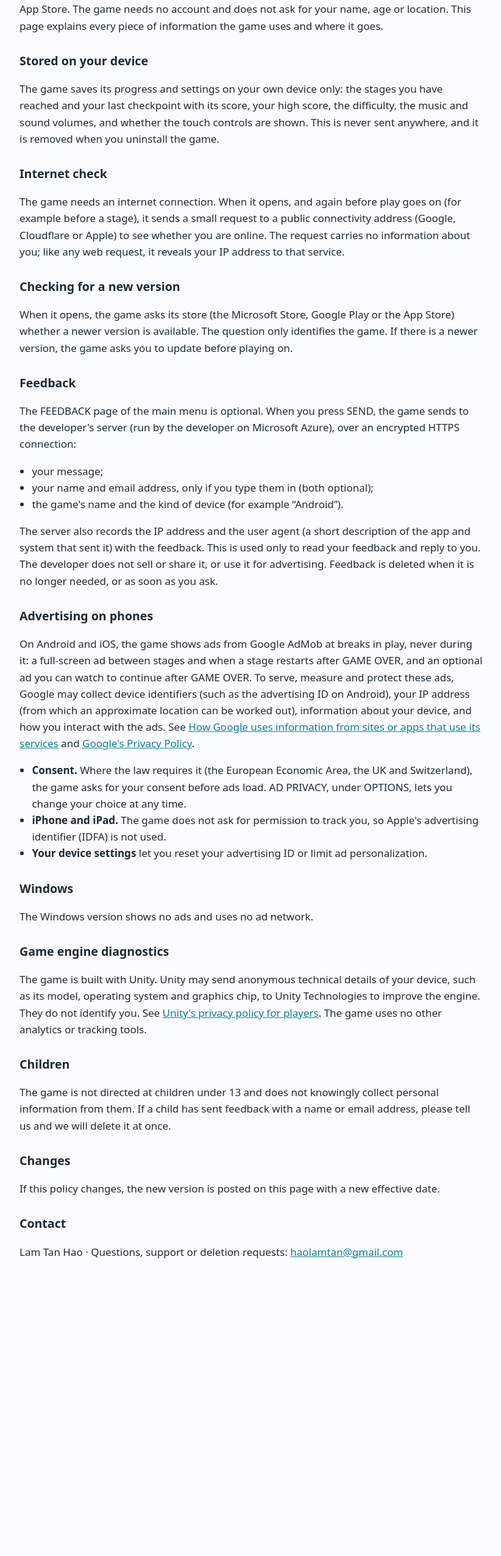
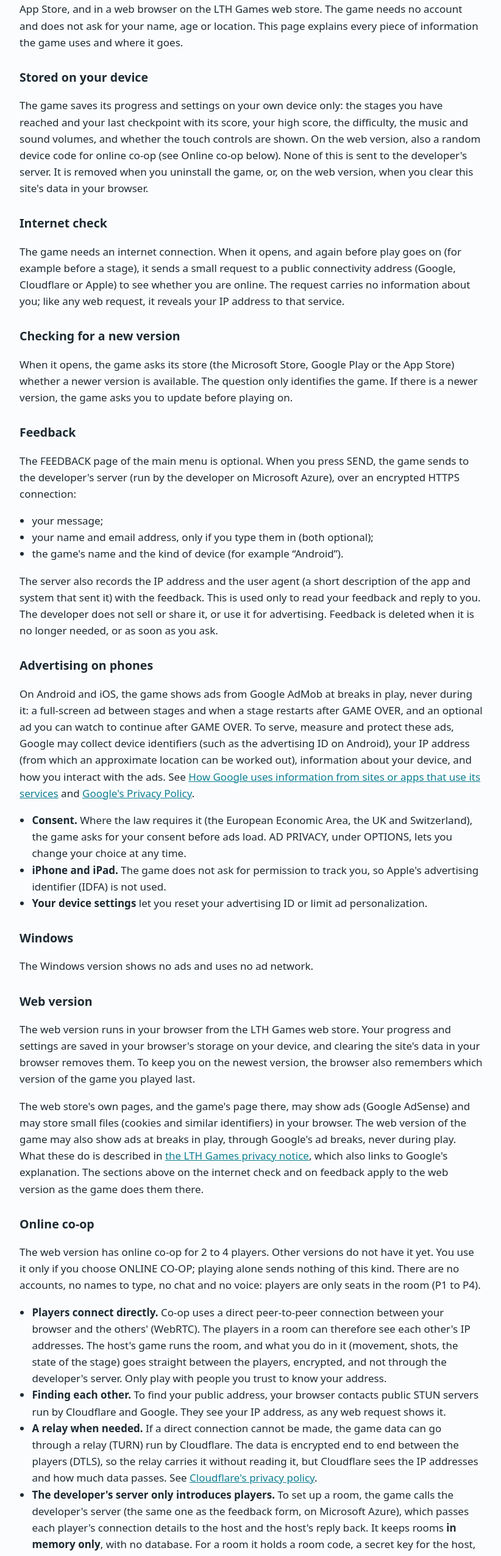
Before and after one commit to tanhao123/lth-apps, a plain HTML site: page games/gunforce/privacy-policy.html in a window 1280 px wide. Shown: the part 180-2731 px from the top of the page at 61% size, without its empty margins (228-1050 px from the left). Before the commit the page ends 2327 px from the top, so only its background shows below. Drawn offline with Linux system fonts and the light colour scheme.

Commit message:
Gunforce: the web version and its online co-op in the privacy policy

```diff
--- a/games/gunforce/privacy-policy.html
+++ b/games/gunforce/privacy-policy.html
@@ -22,17 +22,19 @@
 <main>
 
 <h1>Gunforce – Privacy Policy</h1>
-<p class="meta">Effective 7 November 2026 · Developer: Lam Tan Hao · Windows, Android and iOS</p>
+<p class="meta">Effective 10 November 2026 · Developer: Lam Tan Hao · Windows, Android, iOS and the web</p>
 
 <p>This policy covers <strong>Gunforce</strong> (“LTH - Gunforce” on the App Store), a 2D side-scrolling
-run-and-gun action game by the developer Lam Tan Hao, on the Microsoft Store, Google Play and the App Store. The game
-needs no account and does not ask for your name, age or location. This page explains every piece of information the
+run-and-gun action game by the developer Lam Tan Hao, on the Microsoft Store, Google Play and the App Store, and in
+a web browser on the LTH Games web store. The game needs no account and does not ask for your name, age or location. This page explains every piece of information the
 game uses and where it goes.</p>
 
 <h2>Stored on your device</h2>
 <p>The game saves its progress and settings on your own device only: the stages you have reached and your last
 checkpoint with its score, your high score, the difficulty, the music and sound volumes, and whether the touch
-controls are shown. This is never sent anywhere, and it is removed when you uninstall the game.</p>
+controls are shown. On the web version, also a random device code for online co-op (see Online co-op below). None of
+this is sent to the developer's server. It is removed when you uninstall the game, or, on the web version, when you
+clear this site's data in your browser.</p>
 
 <h2>Internet check</h2>
 <p>The game needs an internet connection. When it opens, and again before play goes on (for example before a stage),
@@ -77,6 +79,55 @@ use its services</a> and <a href="https://policies.google.com/privacy">Google's
 <h2>Windows</h2>
 <p>The Windows version shows no ads and uses no ad network.</p>
 
+<h2>Web version</h2>
+<p>The web version runs in your browser from the LTH Games web store. Your progress and settings are saved in your
+browser's storage on your device, and clearing the site's data in your browser removes them. To keep you on the
+newest version, the browser also remembers which version of the game you played last.</p>
+<p>The web store's own pages, and the game's page there, may show ads (Google AdSense) and may store small files
+(cookies and similar identifiers) in your browser. The web version of the game may also show ads at breaks in play,
+through Google's ad breaks, never during play. What these do is described in
+<a href="https://happy-pebble-05a500d00.3.azurestaticapps.net/privacy">the LTH Games privacy notice</a>, which also
+links to Google's explanation. The sections above on the internet check and on feedback apply to the web version as
+the game does them there.</p>
+
+<h2>Online co-op</h2>
+<p>The web version has online co-op for 2 to 4 players. Other versions do not have it yet. You use it only if you
+choose ONLINE CO-OP; playing alone sends nothing of this kind. There are no accounts, no names to type, no chat and no
+voice: players are only seats in the room (P1 to P4).</p>
+<ul>
+  <li><strong>Players connect directly.</strong> Co-op uses a direct peer-to-peer connection between your browser
+      and the others' (WebRTC). The players in a room can therefore see each other's IP addresses. The host's game
+      runs the room, and what you do in it (movement, shots, the state of the stage) goes straight between the
+      players, encrypted, and not through the developer's server. Only play with people you trust to know your
+      address.</li>
+  <li><strong>Finding each other.</strong> To find your public address, your browser contacts public STUN servers run
+      by Cloudflare and Google. They see your IP address, as any web request shows it.</li>
+  <li><strong>A relay when needed.</strong> If a direct connection cannot be made, the game data can go through a relay
+      (TURN) run by Cloudflare. The data is encrypted end to end between the players (DTLS), so the relay carries it
+      without reading it, but Cloudflare sees the IP addresses and how much data passes. See
+      <a href="https://www.cloudflare.com/privacypolicy/">Cloudflare's privacy policy</a>.</li>
+  <li><strong>The developer's server only introduces players.</strong> To set up a room, the game calls the
+      developer's server (the same one as the feedback form, on Microsoft Azure), which passes each player's
+      connection details to the host and the host's reply back. It keeps rooms <strong>in memory only</strong>, with
+      no database. For a room it holds a room code, a secret key for the host, the game's name, the kind of platform
+      (“WebGL”) and build, and the connection details of players who are joining (these contain IP addresses and
+      ports). A room is removed when its host closes it, or about a minute after the host stops checking in, and a
+      join attempt expires after 90 seconds. Restarting the server also clears all rooms. The server does not write
+      these details to its own logs; what it does record is below.</li>
+  <li><strong>Limits on abuse.</strong> The server looks at your IP address to limit how many rooms and join requests
+      one address can make in a minute. These counters are kept in memory.</li>
+  <li><strong>Records the server's host keeps.</strong> The developer's server writes a short line when a room is
+      created or closed, with the room code, the game's name and the platform, and no IP address. Separately, the
+      web server's host (Microsoft Azure) keeps standard access logs, which include IP addresses and the addresses
+      requested, for 3 days and then deletes them.</li>
+  <li><strong>Your device code.</strong> The game makes a random code, which is not linked to you, and saves it in
+      your browser. When you join a room it is sent to the host over the direct
+      connection, so that if you drop out you can get your seat back. It is never sent to the developer's server, and
+      the host's game keeps it only while the room lasts. Clearing the site's data in your browser deletes it.</li>
+  <li><strong>Invite links</strong> contain the room code. Anyone who has the link can try to join the room while it is
+      open, so share it only with the players you want.</li>
+</ul>
+
 <h2>Game engine diagnostics</h2>
 <p>The game is built with Unity. Unity may send anonymous technical details of your device, such as its model,
 operating system and graphics chip, to Unity Technologies to improve the engine. They do not identify you. See
```
